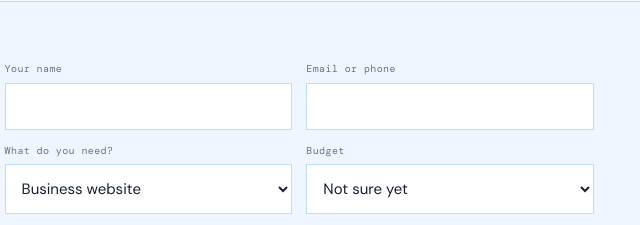
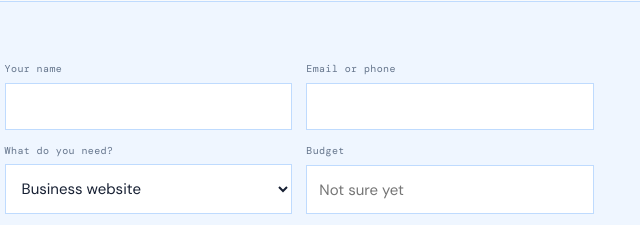
Before and after one commit to AjKadri/Portfolio, a website: page index.html in a window 1280 px wide. Shown: the part 6624-6849 px from the top of the page, 497-1137 px from the left. Drawn offline with nearby package versions, Linux system fonts and the light colour scheme; no server answers.

Commit message:
edit budget options

```diff
--- a/index.html
+++ b/index.html
@@ -993,11 +993,7 @@
 									<option>Business website</option><option>Landing page</option><option>Web app / dashboard</option><option>Redesign</option><option>Something else</option>
 								</select>
 							</label>
-							<label>Budget
-								<select name="budget">
-									<option>Not sure yet</option><option>Under ₦300k</option><option>₦300k – ₦1M</option><option>₦1M+</option><option>USD project</option>
-								</select>
-							</label>
+							<label>Budget<input name="budget" maxlength="40" placeholder="Not sure yet" /></label>
 						</div>
 						<label>About the project<textarea name="message" rows="5" maxlength="2000" required placeholder="What's the business, what should the site do, any deadline?"></textarea></label>
 						<label class="hp" aria-hidden="true">Website<input name="website" tabindex="-1" autocomplete="off" /></label>
```
